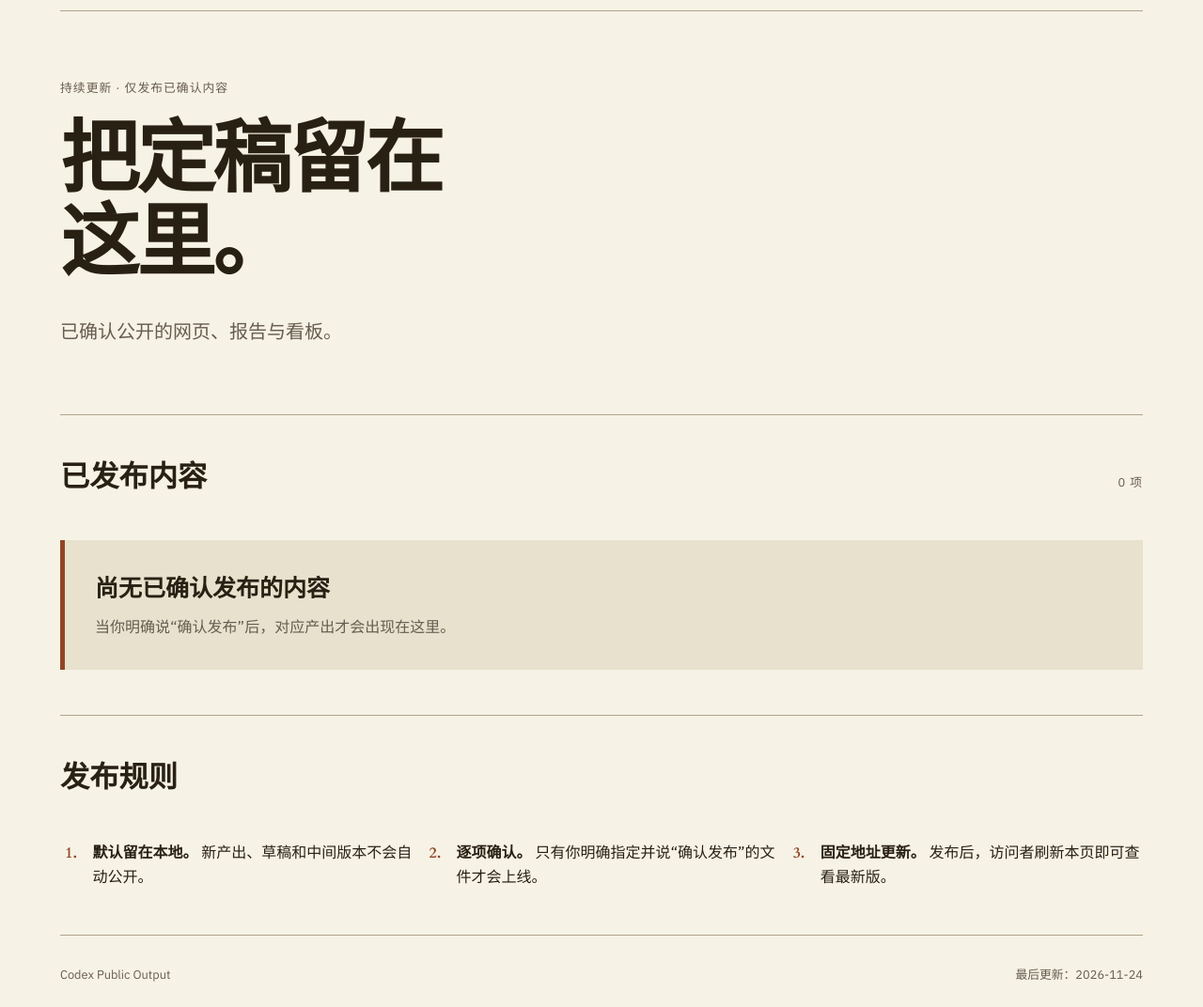
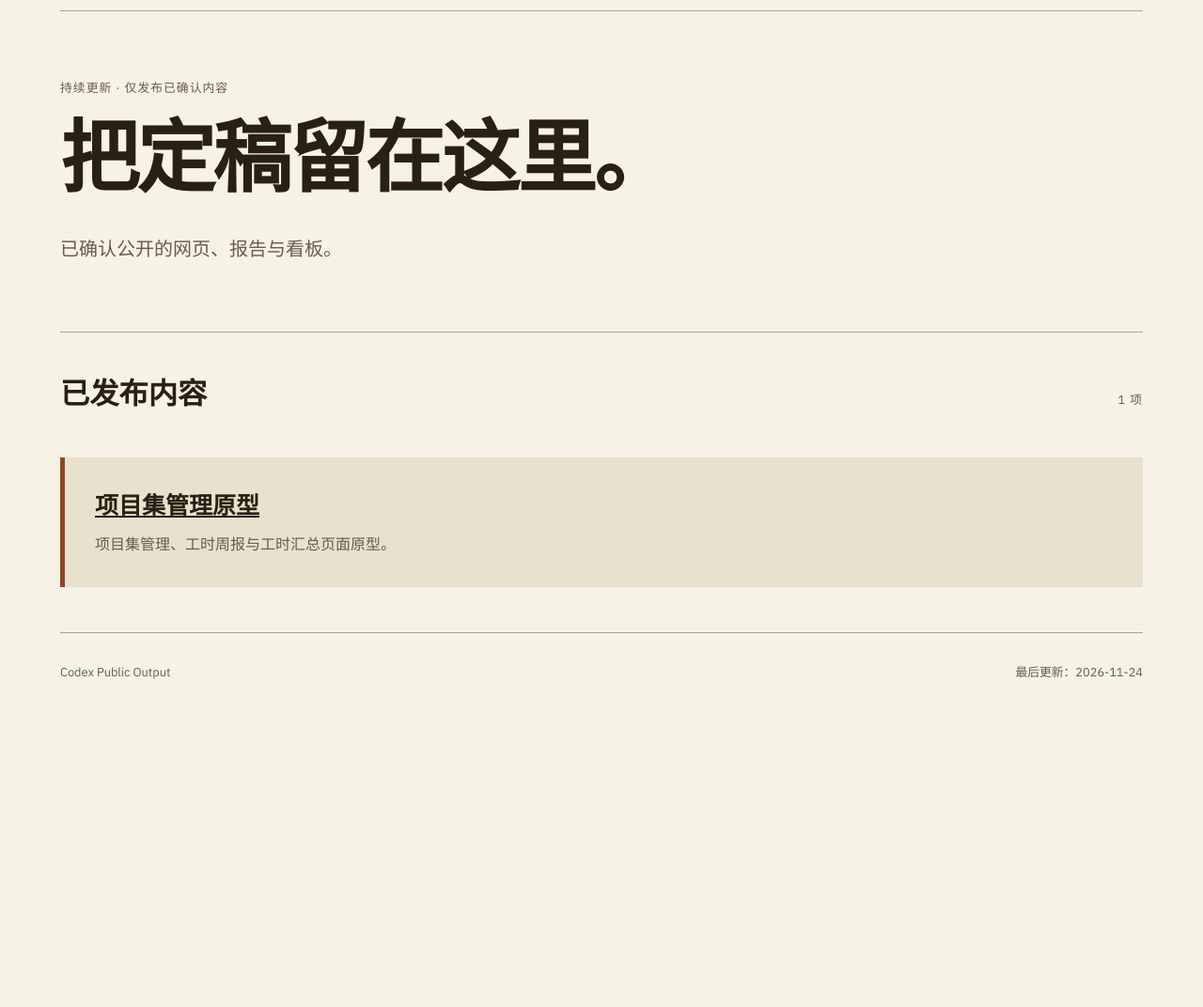
Before and after one commit to Alyssa-Lisy/codex-public-output, a plain HTML site: page index.html in a window 1280 px wide. Shown: the part 60-1132 px from the top of the page at 94% size. After the commit the page ends 810 px from the top, so only its background shows below. Drawn offline with Linux system fonts and the light colour scheme.

Commit message:
Add files via upload

```diff
--- a/index.html
+++ b/index.html
@@ -26,22 +26,14 @@
     <section class="catalogue" aria-labelledby="catalogue-title">
       <div class="section-heading">
         <h2 id="catalogue-title">已发布内容</h2>
-        <span class="count" aria-label="当前已发布内容数量">0 项</span>
+        <span class="count" aria-label="当前已发布内容数量">1 项</span>
       </div>
       <div class="empty-state">
-        <p class="empty-title">尚无已确认发布的内容</p>
-        <p>当你明确说“确认发布”后，对应产出才会出现在这里。</p>
+        <p class="empty-title"><a href="project-portfolio-prototype.html">项目集管理原型</a></p>
+        <p>项目集管理、工时周报与工时汇总页面原型。</p>
       </div>
     </section>
 
-    <section class="policy" aria-labelledby="policy-title">
-      <h2 id="policy-title">发布规则</h2>
-      <ol>
-        <li><strong>默认留在本地。</strong> 新产出、草稿和中间版本不会自动公开。</li>
-        <li><strong>逐项确认。</strong> 只有你明确指定并说“确认发布”的文件才会上线。</li>
-        <li><strong>固定地址更新。</strong> 发布后，访问者刷新本页即可查看最新版。</li>
-      </ol>
-    </section>
   </main>
 
   <footer class="site-footer">
--- a/styles.css
+++ b/styles.css
@@ -77,10 +77,12 @@ h2 {
 }
 
 h1 {
-  max-width: 11ch;
-  font-size: var(--text-display);
+  max-width: none;
+  font-size: clamp(2rem, 7vw, 5.25rem);
   line-height: 1.05;
   letter-spacing: -0.035em;
+  overflow-wrap: normal;
+  white-space: nowrap;
 }
 
 h2 {
@@ -95,8 +97,7 @@ h2 {
   font-size: var(--text-md);
 }
 
-.catalogue,
-.policy {
+.catalogue {
   padding-block: var(--space-2xl);
   border-bottom: var(--rule-thin) solid var(--color-rule);
 }
@@ -119,16 +120,6 @@ h2 {
 .empty-state p + p { margin-top: var(--space-xs); color: var(--color-muted); }
 .empty-title { font-family: var(--font-display); font-size: var(--text-lg); font-weight: 700; }
 
-.policy ol {
-  display: grid;
-  gap: var(--space-xl);
-  margin: var(--space-2xl) 0 0;
-  padding-inline-start: 1.4rem;
-}
-
-.policy li { max-width: 48rem; padding-inline-start: var(--space-sm); }
-.policy li::marker { color: var(--color-accent); font-family: var(--font-display); font-weight: 700; }
-
 .site-footer {
   display: flex;
   flex-wrap: wrap;
@@ -147,7 +138,6 @@ h2 {
 
 @media (min-width: 40rem) {
   body { padding-inline: max(var(--space-xl), env(safe-area-inset-left)); }
-  .policy ol { grid-template-columns: repeat(3, minmax(0, 1fr)); }
 }
 
 @media (prefers-reduced-motion: reduce) {
```
